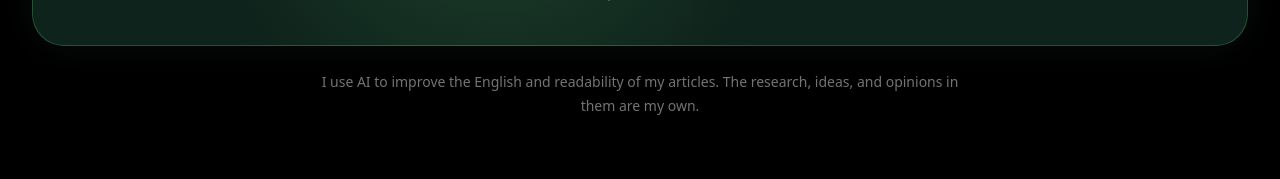
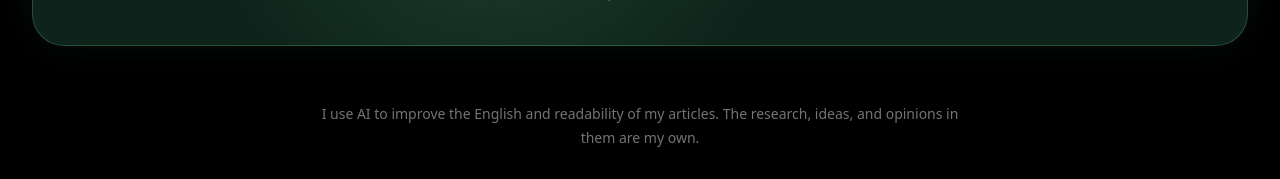
Before and after one commit to yigitefeoktar/game-hub, a React (Vite) app: page / in a window 1280 px wide. Shown: the part 2855-3034 px from the top of the page. Before the commit the page ends 3005 px from the top, so only its background shows below. Built offline with nearby package versions, Linux system fonts and the light colour scheme.

Commit message:
Balance footer spacing

```diff
--- a/src/App.tsx
+++ b/src/App.tsx
@@ -521,7 +521,7 @@ export default function App() {
   return (
     <div className="min-h-screen bg-black text-white font-sans selection:bg-white/30">
       {activeCategory ? (
-        <main className="mx-auto min-h-screen max-w-7xl px-6 pb-16 pt-6 md:px-8 md:pb-20 md:pt-10">
+        <main className="mx-auto max-w-7xl px-6 pt-6 md:px-8 md:pt-10">
           <CategoryPageHeader title={{
             'behind-the-games': 'Behind the Games',
             'ai-builder-notes': 'AI Builder Notes',
@@ -673,7 +673,7 @@ export default function App() {
       </>
       )}
 
-      <footer className="mx-auto max-w-7xl px-10 pb-6 text-center md:px-8 md:pb-8">
+      <footer className="mx-auto max-w-7xl px-10 py-6 text-center md:px-8 md:py-8">
         <p className="mx-auto max-w-2xl text-sm leading-6 text-white/45">
           I use AI to improve the English and readability of my articles. The research, ideas, and opinions in them are my own.
         </p>
```
